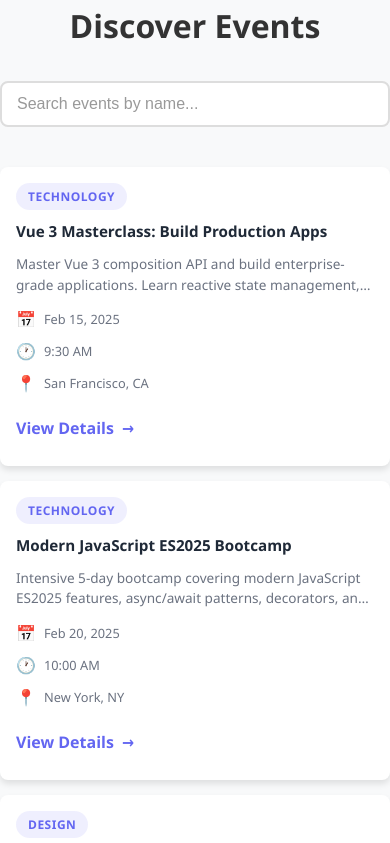
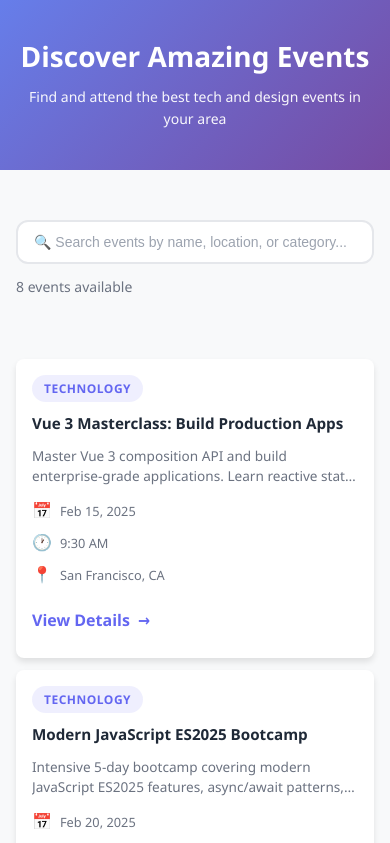
Before and after one commit to s4yashh/Eventflow, a Nuxt app: page / in a window 390 px wide. Shown: the top 843 px of the page. Built offline with nearby package versions, Linux system fonts and the light colour scheme.

Commit message:
style: Add beautiful hero section and improve home page UI/UX

```diff
--- a/pages/index.vue
+++ b/pages/index.vue
@@ -1,22 +1,31 @@
 <!-- Home Page - List all events with search functionality -->
 <template>
   <div class="home-page">
-    <!-- Page title -->
-    <h1 style="text-align: center; margin-bottom: 30px; font-size: 32px">
-      Discover Events
-    </h1>
+    <!-- Hero Section -->
+    <section class="hero">
+      <div class="hero-content">
+        <h1 class="hero-title">Discover Amazing Events</h1>
+        <p class="hero-subtitle">
+          Find and attend the best tech and design events in your area
+        </p>
+      </div>
+    </section>
 
     <!-- Search bar for filtering events by name -->
+    <div class="search-section">
       <div class="search-container">
         <input
           v-model="searchQuery"
           type="text"
-        placeholder="Search events by name..."
+          placeholder="🔍 Search events by name, location, or category..."
           class="search-input"
         />
       </div>
+      <p class="search-hint">{{ filteredEvents.length }} events available</p>
+    </div>
 
     <!-- Events grid - displays all filtered events -->
+    <div class="events-section">
       <div v-if="filteredEvents.length > 0" class="events-grid">
         <!-- EventCard component for each event -->
         <EventCard
@@ -28,10 +37,15 @@
 
       <!-- Empty state when no events match search -->
       <div v-else class="empty-state">
+        <div class="empty-state-icon">🎯</div>
         <h2 class="empty-state-title">No events found</h2>
         <p class="empty-state-text">
-        Try adjusting your search terms to find what you're looking for.
+          Try adjusting your search terms. We'll help you find the perfect event!
         </p>
+        <button @click="searchQuery = ''" class="empty-state-button">
+          Clear Search
+        </button>
+      </div>
     </div>
   </div>
 </template>
@@ -100,8 +114,137 @@ export default {
 /* Home page specific styles */
 .home-page {
   animation: fadeIn 0.3s ease-in;
+  min-height: 100vh;
+  display: flex;
+  flex-direction: column;
 }
 
+/* Hero Section */
+.hero {
+  background: linear-gradient(135deg, #667eea 0%, #764ba2 100%);
+  color: white;
+  padding: 80px 24px;
+  text-align: center;
+  margin-bottom: 40px;
+}
+
+.hero-content {
+  max-width: 700px;
+  margin: 0 auto;
+}
+
+.hero-title {
+  font-size: 48px;
+  font-weight: 800;
+  margin-bottom: 16px;
+  line-height: 1.2;
+}
+
+.hero-subtitle {
+  font-size: 18px;
+  opacity: 0.95;
+  line-height: 1.6;
+}
+
+/* Search Section */
+.search-section {
+  padding: 0 24px 40px;
+  max-width: 1200px;
+  margin: 0 auto;
+  width: 100%;
+}
+
+.search-container {
+  margin-bottom: 12px;
+}
+
+.search-input {
+  width: 100%;
+  padding: 16px 20px;
+  font-size: 16px;
+  border: 2px solid #e5e7eb;
+  border-radius: 12px;
+  outline: none;
+  transition: all 0.3s ease;
+  background: white;
+  color: #1f2937;
+}
+
+.search-input:focus {
+  border-color: #667eea;
+  box-shadow: 0 0 0 3px rgba(102, 126, 234, 0.1);
+}
+
+.search-input::placeholder {
+  color: #9ca3af;
+}
+
+.search-hint {
+  font-size: 14px;
+  color: #6b7280;
+  margin: 0;
+}
+
+/* Events Section */
+.events-section {
+  flex: 1;
+  padding: 0 24px 40px;
+  max-width: 1200px;
+  margin: 0 auto;
+  width: 100%;
+}
+
+.events-grid {
+  display: grid;
+  grid-template-columns: repeat(auto-fill, minmax(280px, 1fr));
+  gap: 24px;
+}
+
+/* Empty State */
+.empty-state {
+  text-align: center;
+  padding: 60px 24px;
+}
+
+.empty-state-icon {
+  font-size: 64px;
+  margin-bottom: 24px;
+}
+
+.empty-state-title {
+  font-size: 28px;
+  font-weight: 700;
+  color: #1f2937;
+  margin-bottom: 12px;
+}
+
+.empty-state-text {
+  font-size: 16px;
+  color: #6b7280;
+  margin-bottom: 24px;
+  max-width: 400px;
+  margin-left: auto;
+  margin-right: auto;
+}
+
+.empty-state-button {
+  padding: 12px 28px;
+  background: linear-gradient(135deg, #667eea 0%, #764ba2 100%);
+  color: white;
+  border: none;
+  border-radius: 8px;
+  font-size: 16px;
+  font-weight: 600;
+  cursor: pointer;
+  transition: all 0.3s ease;
+}
+
+.empty-state-button:hover {
+  transform: translateY(-2px);
+  box-shadow: 0 8px 16px rgba(102, 126, 234, 0.3);
+}
+
+/* Animations */
 @keyframes fadeIn {
   from {
     opacity: 0;
@@ -110,4 +253,75 @@ export default {
     opacity: 1;
   }
 }
+
+/* Responsive Design */
+@media (max-width: 768px) {
+  .hero {
+    padding: 60px 20px;
+    margin-bottom: 30px;
+  }
+
+  .hero-title {
+    font-size: 36px;
+  }
+
+  .hero-subtitle {
+    font-size: 16px;
+  }
+
+  .search-section {
+    padding: 0 20px 30px;
+  }
+
+  .events-section {
+    padding: 0 20px 30px;
+  }
+
+  .events-grid {
+    grid-template-columns: repeat(auto-fill, minmax(240px, 1fr));
+    gap: 16px;
+  }
+}
+
+@media (max-width: 480px) {
+  .hero {
+    padding: 40px 16px;
+    margin-bottom: 20px;
+  }
+
+  .hero-title {
+    font-size: 28px;
+    margin-bottom: 12px;
+  }
+
+  .hero-subtitle {
+    font-size: 14px;
+  }
+
+  .search-section {
+    padding: 0 16px 20px;
+  }
+
+  .search-input {
+    padding: 12px 16px;
+    font-size: 14px;
+  }
+
+  .events-section {
+    padding: 0 16px 20px;
+  }
+
+  .events-grid {
+    grid-template-columns: 1fr;
+    gap: 12px;
+  }
+
+  .empty-state {
+    padding: 40px 16px;
+  }
+
+  .empty-state-title {
+    font-size: 24px;
+  }
+}
 </style>
```
Lines whose indentation alone changed are shown as unchanged.
